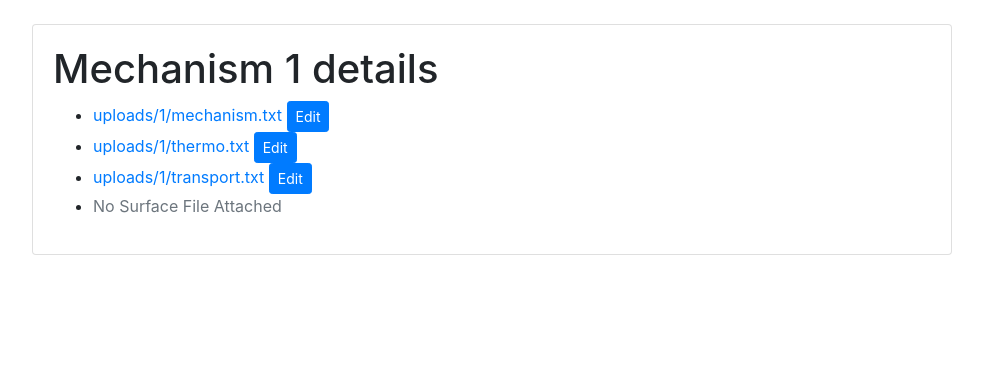
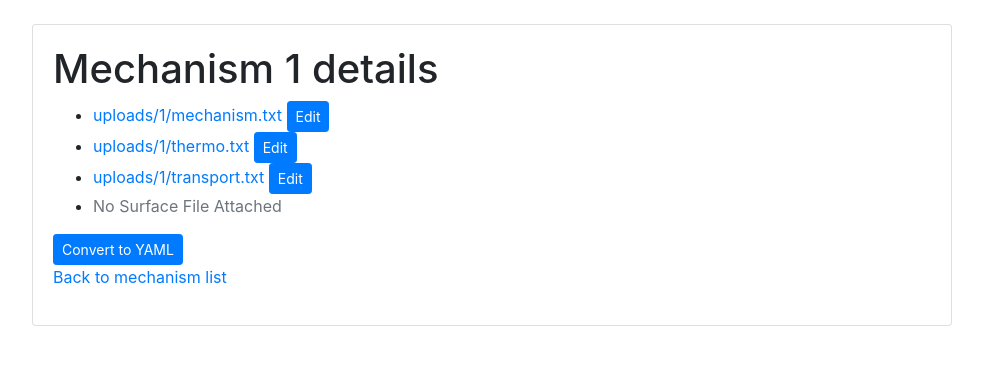
Before and after one commit to comocheng/ChemCheck, a Django app: page /mechanism/1/ in a window 1280 px wide. Shown: the part 56-421 px from the top of the page, without its empty margins (148-1131 px from the left). Run offline with Django 3.2, Linux system fonts and the light colour scheme; data comes from the database, SQL or seed files in the repository; some libraries are stand-ins or nearby versions.

Commit message:
Added links between pages

```diff
--- a/ChemCheck/upload/templates/list.html
+++ b/ChemCheck/upload/templates/list.html
@@ -55,4 +55,10 @@
   </tbody>
 </table>
 
+
+<a href="/upload/">
+  <button type="button" class="btn btn-primary btn-sm">Upload new mechanism</button>
+</a>
+
+
 {% endblock %}
--- a/ChemCheck/upload/templates/upload/mechanism_detail.html
+++ b/ChemCheck/upload/templates/upload/mechanism_detail.html
@@ -38,4 +38,10 @@
           </li>
         </ul>
 
+<a href="/ck2yaml/{{ object.id }}">
+  <button type="button" class="btn btn-primary btn-sm">Convert to YAML</button>
+</a>
+
+<p><a href="/list/">Back to mechanism list</a></p>
+
 {% endblock %}
```
